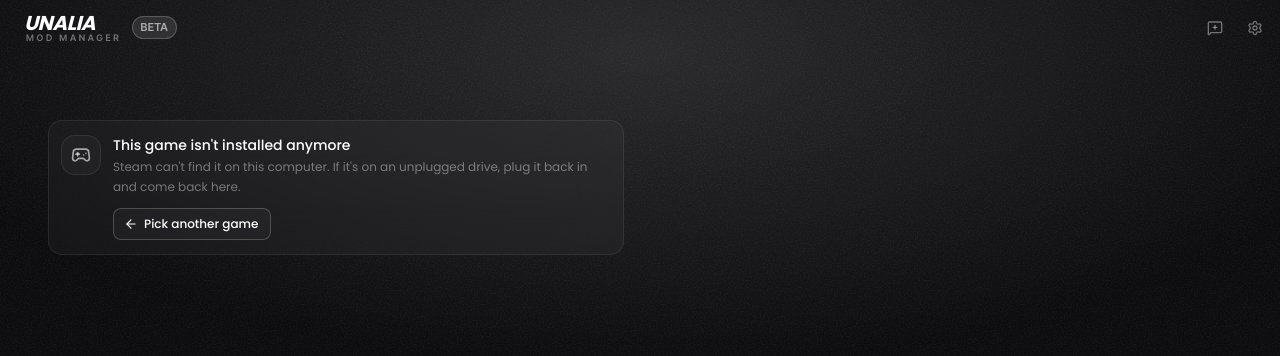
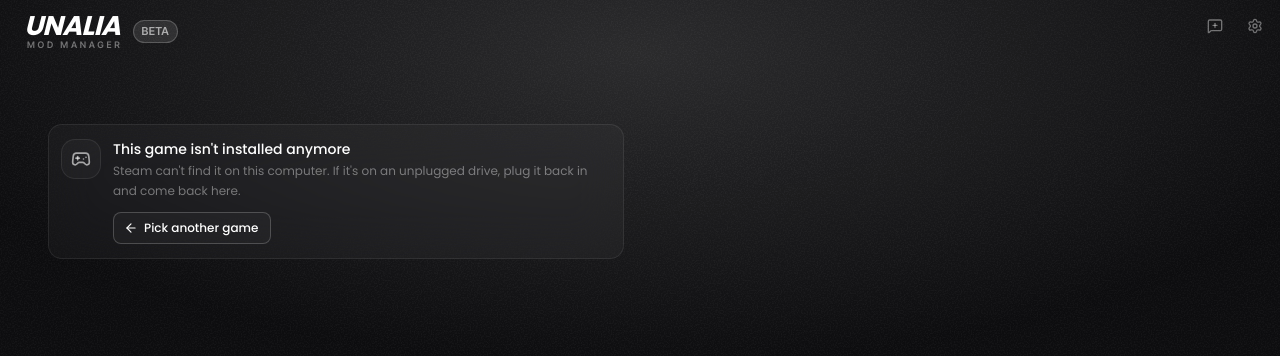
Before and after one commit to unalia-app/unalia-mod-manager, a Next.js app in the folder apps/desktop/: page /game in a window 1280 px wide. Shown: the top 356 px of the page. Built offline with nearby package versions, Linux system fonts and the light colour scheme.

Commit message:
💄 style(header) enlarge the logo and center the actions on UNALIA

```diff
--- a/apps/desktop/src-tauri/tauri.conf.json
+++ b/apps/desktop/src-tauri/tauri.conf.json
@@ -23,7 +23,7 @@
         "hiddenTitle": true,
         "trafficLightPosition": {
           "x": 18,
-          "y": 22
+          "y": 26
         }
       }
     ],
--- a/apps/desktop/src/components/app-header.tsx
+++ b/apps/desktop/src/components/app-header.tsx
@@ -42,7 +42,7 @@ export function AppHeader({
 		<header
 			data-tauri-drag-region
 			className={cn(
-				"sticky top-0 z-20 flex h-14 items-center gap-5 border-b transition-[background-color,border-color] duration-300",
+				"sticky top-0 z-20 flex h-15 items-center gap-5 border-b pt-1 transition-[background-color,border-color] duration-300",
 				// macOS : les feux tricolores occupent la gauche.
 				// Windows : l'icône de fermeture (14 px au centre d'un bouton de
 				// 44 px) à 24 px du bord, comme le logo à gauche.
@@ -52,16 +52,17 @@ export function AppHeader({
 		>
 			<Link href="/" className="flex shrink-0 items-center gap-2.5" aria-label="Unalia Mod Manager, home">
 				{/* Même composition que le logo du site (apps/site, components/logo.tsx) :
-				    UNALIA en italique gras, « Mod manager » en petites capitales dessous. */}
+				    UNALIA en italique gras, « Mod manager » en petites capitales dessous.
+				    27 px : UNALIA finit au même endroit que « Mod manager ». */}
 				<span className="flex flex-col items-start leading-none">
-					<span ref={brandRef} className={cn("text-xl leading-[0.9] font-bold tracking-tight italic", brandHidden && "opacity-0")}>
+					<span ref={brandRef} className={cn("text-[27px] leading-[0.9] font-bold tracking-tight italic", brandHidden && "opacity-0")}>
 						UNALIA
 					</span>
 					{/* Unalia est la marque mère : ici, son gestionnaire de mods. Collé
 					    au mot, et décalé de l'inclinaison de l'italique. */}
 					<span
 						className={cn(
-							"mt-px pl-[2px] font-tight text-[9px] leading-none font-semibold tracking-[0.3em] text-fg-subtle uppercase transition-[opacity,translate] duration-500 ease-out",
+							"mt-px pl-[3px] font-tight text-[9px] leading-none font-semibold tracking-[0.3em] text-fg-subtle uppercase transition-[opacity,translate] duration-500 ease-out",
 							brandHidden ? "translate-x-1 opacity-0" : "opacity-100",
 						)}
 					>
@@ -78,7 +79,9 @@ export function AppHeader({
 				</Badge>
 			</Link>
 			{children}
-			<div className="ml-auto flex items-center gap-2">
+			{/* Centré sur le mot UNALIA plutôt que sur tout le logo (« Mod manager »
+			    dessous le rend plus haut que les boutons). */}
+			<div className="ml-auto flex -translate-y-[6px] items-center gap-2">
 				{actions}
 				<button
 					type="button"
--- a/apps/desktop/src/components/game/game-screen.tsx
+++ b/apps/desktop/src/components/game/game-screen.tsx
@@ -162,10 +162,10 @@ function useVisible(ref: RefObject<HTMLElement | null>, trigger: unknown): boole
 	useEffect(() => {
 		const node = ref.current;
 		if (!node) return;
-		// La marge du haut compte l'en-tête collé (h-14) : sous lui, le bouton
+		// La marge du haut compte l'en-tête collé (h-15) : sous lui, le bouton
 		// n'est plus visible.
 		const observer = new IntersectionObserver(([entry]) => setVisible(entry?.isIntersecting ?? true), {
-			rootMargin: "-56px 0px 0px 0px",
+			rootMargin: "-60px 0px 0px 0px",
 		});
 		observer.observe(node);
 		return () => observer.disconnect();
```
